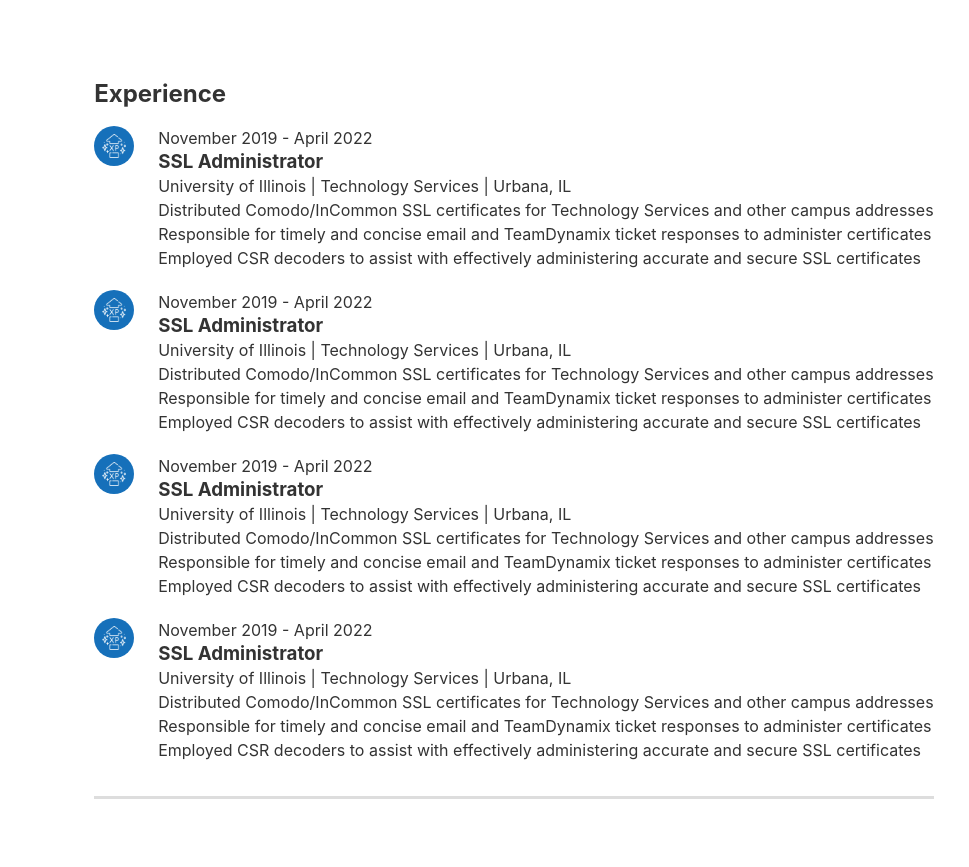
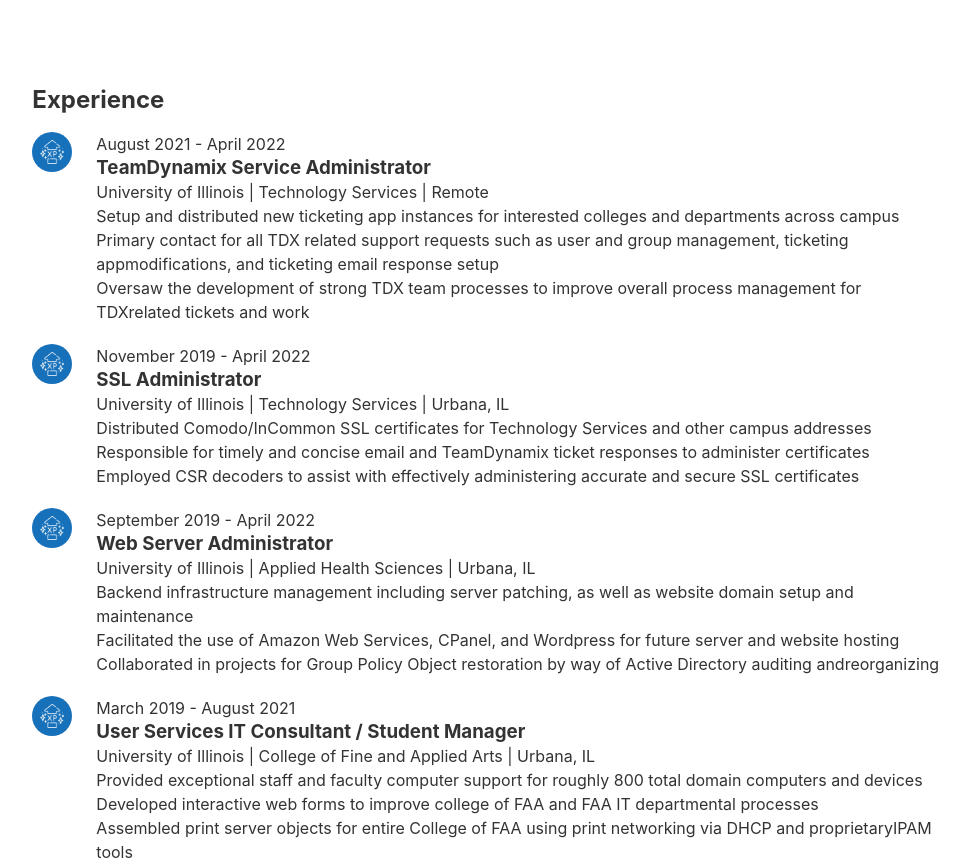
Before and after one commit to mqwebst2/TEP-Project, a website built with Vite: page index.html in a window 1280 px wide. Shown: the part 4480-5347 px from the top of the page, without its empty margins (237-1206 px from the left). Built offline with nearby package versions, Linux system fonts and the light colour scheme.

Commit message:
content update

```diff
--- a/index.html
+++ b/index.html
@@ -311,38 +311,42 @@
 
                         <div class="resume-item__content">
                           <div class="resume-item__year">
-                            <span>November 2019 - April 2022</span>
+                            <span>August 2021 - April 2022</span>
                           </div>
                           <div class="resume-item__title">
-                            <h3 class="page-h3 resume-h3">SSL Administrator</h3>
+                            <h3 class="page-h3 resume-h3">
+                              TeamDynamix Service Administrator
+                            </h3>
                           </div>
                           <div class="resume-item__location">
                             <span
                               >University of Illinois | Technology Services |
-                              Urbana, IL</span
+                              Remote</span
                             >
                           </div>
                           <div class="resume-item__list">
                             <ul class="resume-item__list-items">
                               <li>
                                 <span
-                                  >Distributed Comodo/InCommon SSL certificates
-                                  for Technology Services and other campus
-                                  addresses</span
+                                  >Setup and distributed new ticketing app
+                                  instances for interested colleges and
+                                  departments across campus</span
                                 >
                               </li>
                               <li>
                                 <span
-                                  >Responsible for timely and concise email and
-                                  TeamDynamix ticket responses to administer
-                                  certificates</span
+                                  >Primary contact for all TDX related support
+                                  requests such as user and group management,
+                                  ticketing appmodifications, and ticketing
+                                  email response setup</span
                                 >
                               </li>
                               <li>
                                 <span
-                                  >Employed CSR decoders to assist with
-                                  effectively administering accurate and secure
-                                  SSL certificates</span
+                                  >Oversaw the development of strong TDX team
+                                  processes to improve overall process
+                                  management for TDXrelated tickets and
+                                  work</span
                                 >
                               </li>
                             </ul>
@@ -415,38 +419,40 @@
 
                         <div class="resume-item__content">
                           <div class="resume-item__year">
-                            <span>November 2019 - April 2022</span>
+                            <span>September 2019 - April 2022</span>
                           </div>
                           <div class="resume-item__title">
-                            <h3 class="page-h3 resume-h3">SSL Administrator</h3>
+                            <h3 class="page-h3 resume-h3">
+                              Web Server Administrator
+                            </h3>
                           </div>
                           <div class="resume-item__location">
                             <span
-                              >University of Illinois | Technology Services |
-                              Urbana, IL</span
+                              >University of Illinois | Applied Health Sciences
+                              | Urbana, IL</span
                             >
                           </div>
                           <div class="resume-item__list">
                             <ul class="resume-item__list-items">
                               <li>
                                 <span
-                                  >Distributed Comodo/InCommon SSL certificates
-                                  for Technology Services and other campus
-                                  addresses</span
+                                  >Backend infrastructure management including
+                                  server patching, as well as website domain
+                                  setup and maintenance</span
                                 >
                               </li>
                               <li>
                                 <span
-                                  >Responsible for timely and concise email and
-                                  TeamDynamix ticket responses to administer
-                                  certificates</span
+                                  >Facilitated the use of Amazon Web Services,
+                                  CPanel, and Wordpress for future server and
+                                  website hosting</span
                                 >
                               </li>
                               <li>
                                 <span
-                                  >Employed CSR decoders to assist with
-                                  effectively administering accurate and secure
-                                  SSL certificates</span
+                                  >Collaborated in projects for Group Policy
+                                  Object restoration by way of Active Directory
+                                  auditing andreorganizing</span
                                 >
                               </li>
                             </ul>
@@ -467,38 +473,40 @@
 
                         <div class="resume-item__content">
                           <div class="resume-item__year">
-                            <span>November 2019 - April 2022</span>
+                            <span>March 2019 - August 2021</span>
                           </div>
                           <div class="resume-item__title">
-                            <h3 class="page-h3 resume-h3">SSL Administrator</h3>
+                            <h3 class="page-h3 resume-h3">
+                              User Services IT Consultant / Student Manager
+                            </h3>
                           </div>
                           <div class="resume-item__location">
                             <span
-                              >University of Illinois | Technology Services |
-                              Urbana, IL</span
+                              >University of Illinois | College of Fine and
+                              Applied Arts | Urbana, IL</span
                             >
                           </div>
                           <div class="resume-item__list">
                             <ul class="resume-item__list-items">
                               <li>
                                 <span
-                                  >Distributed Comodo/InCommon SSL certificates
-                                  for Technology Services and other campus
-                                  addresses</span
+                                  >Provided exceptional staff and faculty
+                                  computer support for roughly 800 total domain
+                                  computers and devices</span
                                 >
                               </li>
                               <li>
                                 <span
-                                  >Responsible for timely and concise email and
-                                  TeamDynamix ticket responses to administer
-                                  certificates</span
+                                  >Developed interactive web forms to improve
+                                  college of FAA and FAA IT departmental
+                                  processes</span
                                 >
                               </li>
                               <li>
                                 <span
-                                  >Employed CSR decoders to assist with
-                                  effectively administering accurate and secure
-                                  SSL certificates</span
+                                  >Assembled print server objects for entire
+                                  College of FAA using print networking via DHCP
+                                  and proprietaryIPAM tools</span
                                 >
                               </li>
                             </ul>
```
